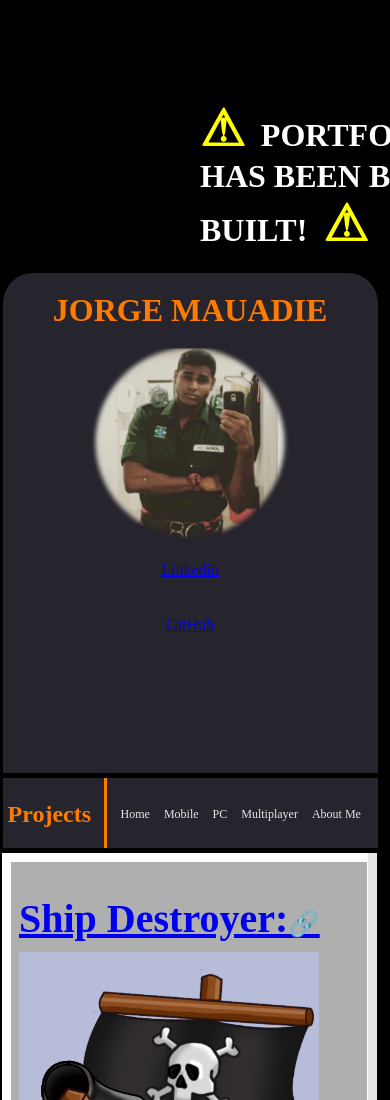
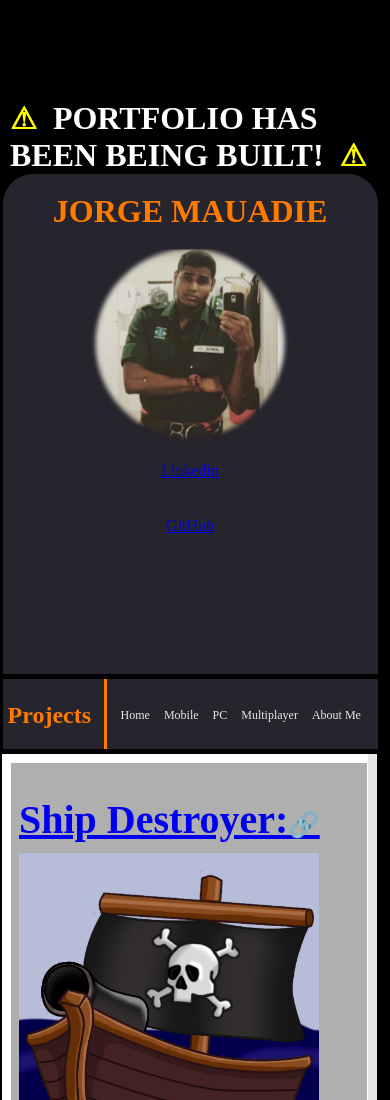
Before and after one commit to Jorgeniuus/JorgeMauadiePortfolio, a plain HTML site: page index.html in a window 390 px wide. Shown: the top 1100 px of the page. Drawn offline with Linux system fonts and the light colour scheme.

Commit message:
chore:
- update portfolio name title

```diff
--- a/index.html
+++ b/index.html
@@ -1,22 +1,35 @@
 <!DOCTYPE html>
-<html lang="pt-Br">
+<html lang="en">
 <head>
     <meta charset="UTF-8">
     <meta name="viewport" content="width=device-width, initial-scale=1.0">
-    <title>Jorge Mauadie Portfolio</title>
+    <title>Jorge Mauadie Unity Developer Portfolio</title>
     <link rel="stylesheet" href="style.css">
     <link rel="stylesheet" href="styleIframes.css">
 
     <style>/*WARNING!!!*/
-        .warning{
+        @media screen and (max-width: 1023px){
+            .warning{
+            color: white;
+            width: 375px;
+            margin-left: 10px;
+            }
+            .warning span{
+                color: yellow;
+                font-size: 30px;
+            }
+        }
+        @media screen and (min-width: 1024px){
+            .warning{
             color: white;
             padding-bottom: 20px;
             padding-left: 200px;
             width: 100%;
-        }
-        .warning span{
-            color: yellow;
-            font-size: 50px;
+            }
+            .warning span{
+                color: yellow;
+                font-size: 50px;
+            }
         }
     </style>
 </head>
```
